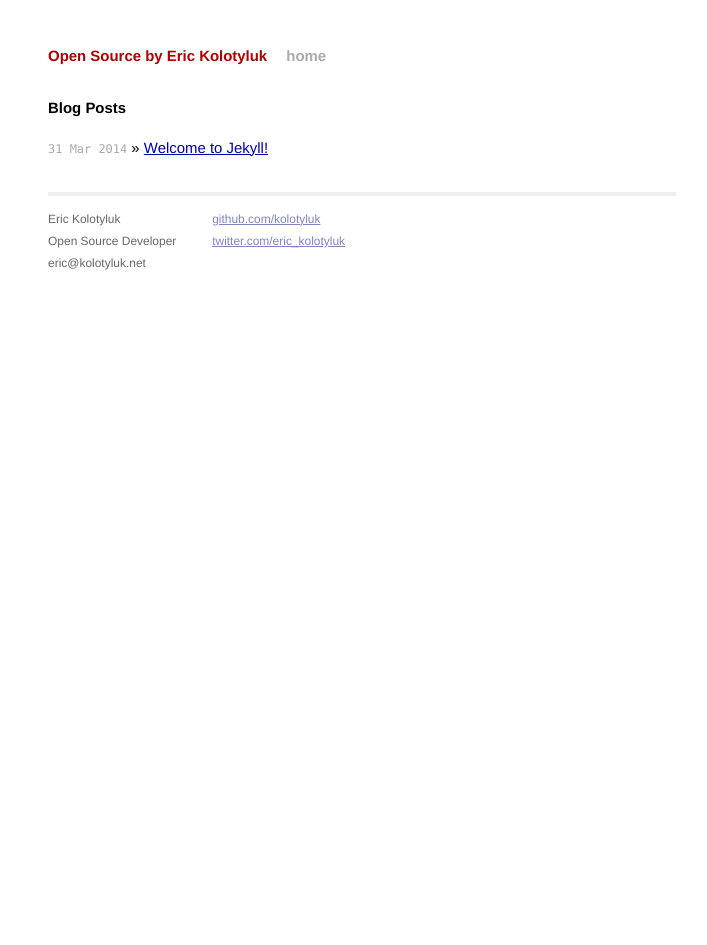
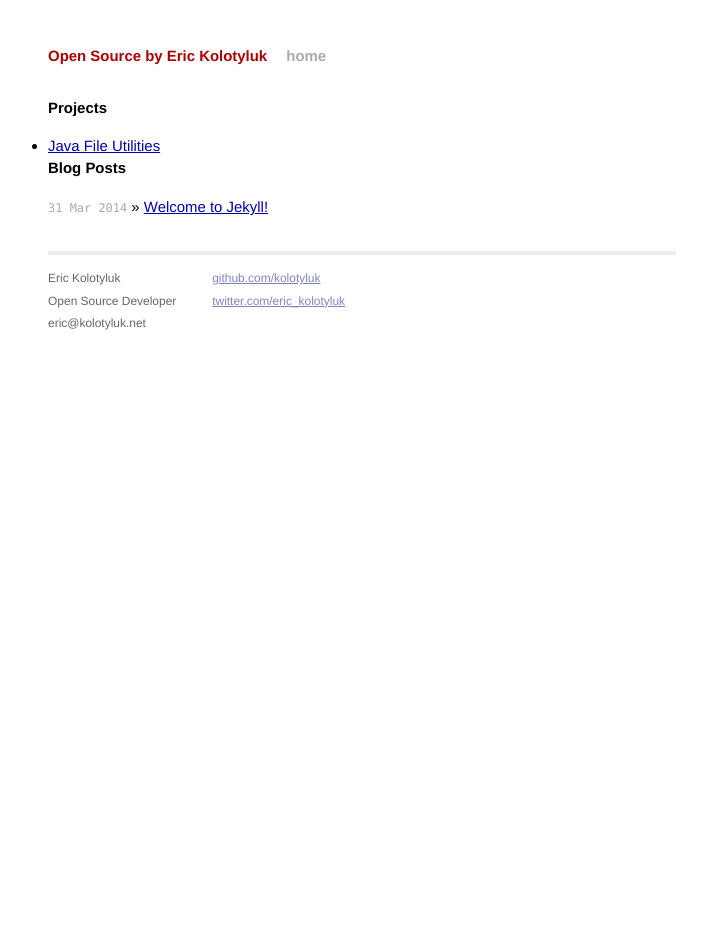
Before and after one commit to kolotyluk/kolotyluk.github.io, a Jekyll site: the page built from index.html, in a window 1280 px wide. Shown: the whole page, without its empty margins (278-985 px from the left). Built offline with Jekyll 4.4.1, drawn with Linux system fonts in a browser that asks for light colours; Markdown is read by kramdown in place of the engine named in the settings.

Commit message:
Add projects

```diff
--- a/index.html
+++ b/index.html
@@ -3,6 +3,12 @@ layout: default
 title: Open Source By Eric Kolotyluk
 ---
 
+<div id="projects">
+  <h1>Projects</h1>
+  <ul>
+    <li><a href="http://kolotyluk.github.io/java-file-utilities">Java File Utilities</a></li>
+  </ul>
+</div>
 <div id="home">
   <h1>Blog Posts</h1>
   <ul class="posts">
```
